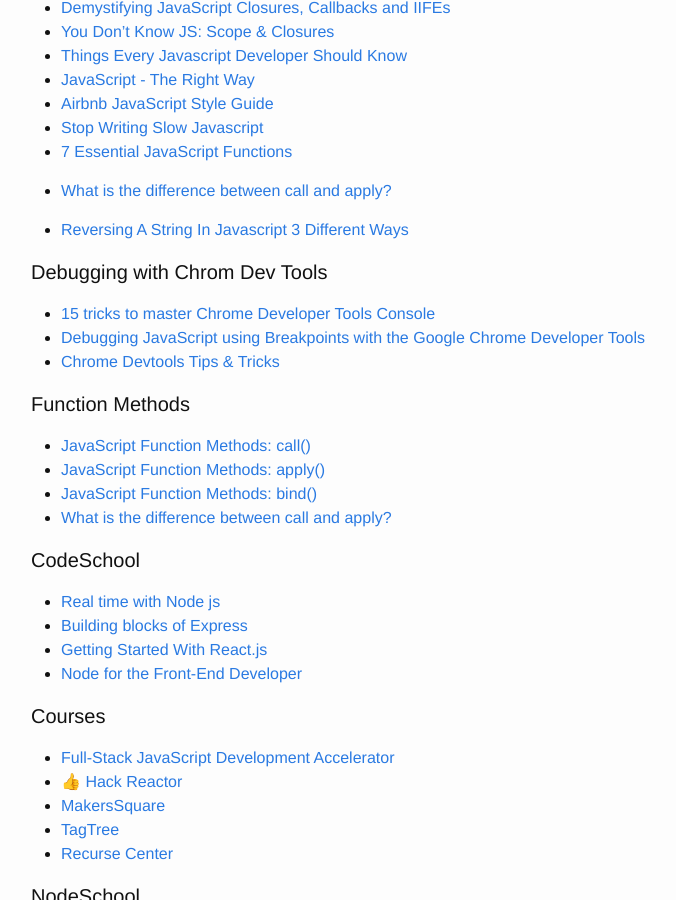
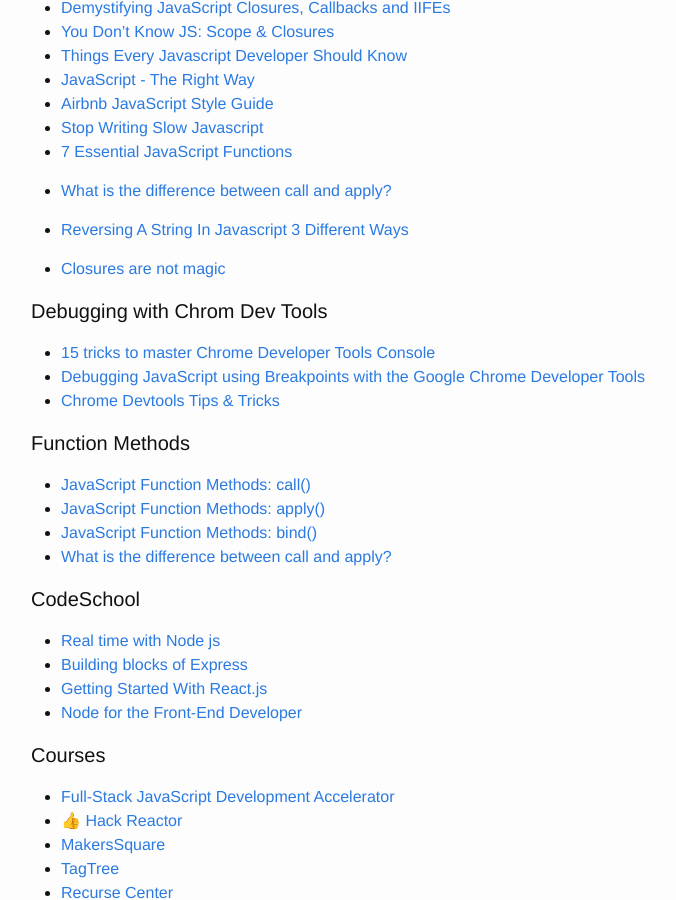
Before and after one commit to brownerd/brownerd.github.io, a Jekyll site: the page built from _posts/2015-01-01-reading-list-2015.md, in a window 1280 px wide and 900 px high, scrolled down 23120 px. Shown: the whole window, without its empty margins (239-915 px from the left). Built offline with Jekyll 4.4.1, drawn with Linux system fonts in a browser that asks for light colours; emoji names are drawn with the system emoji font.

Commit message:
Closures are not magic

```diff
--- a/_posts/2015-01-01-reading-list-2015.md
+++ b/_posts/2015-01-01-reading-list-2015.md
@@ -1263,6 +1263,8 @@ A SIMPLE WEBSITE IN NODE.JS WITH EXPRESS, JADE AND STYLUS](http://www.clock.co.u
 
 - [Reversing A String In Javascript 3 Different Ways](http://ilikekillnerds.com/2015/07/reversing-a-string-in-javascript-3-different-ways/)
 
+- [Closures are not magic](http://renderedtext.com/blog/2015/11/18/closures-are-not-magic/)
+
 #### Debugging with Chrom Dev Tools
 - [15 tricks to master Chrome Developer Tools Console](https://www.youtube.com/watch?v=2zmUSoVMyRU)
 - [Debugging JavaScript using Breakpoints with the Google Chrome Developer Tools](https://www.youtube.com/watch?v=htZAU7FM7GI)
```
